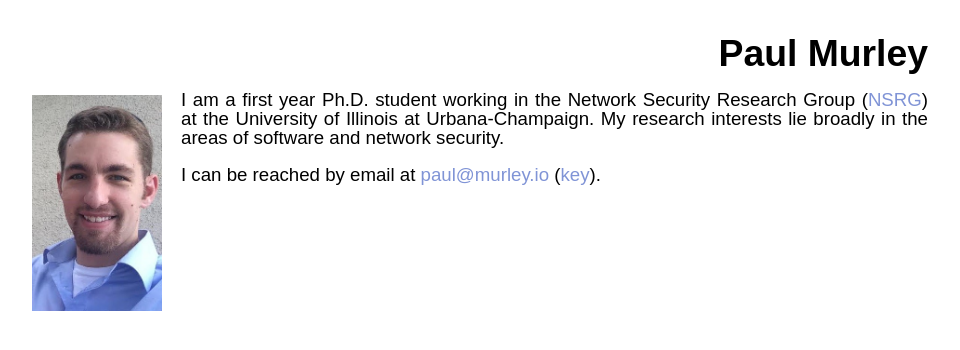
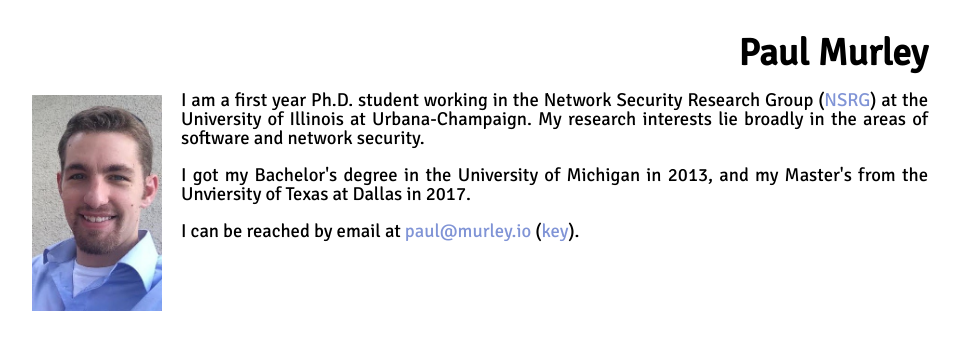
Before and after one commit to pmurley/murley.io, a plain HTML site: page index.html in a window 1280 px wide. Shown: the whole page, without its empty margins (162-1122 px from the left). Drawn offline with Linux system fonts and the light colour scheme.

Commit message:
Trying to change font

```diff
--- a/css/style.css
+++ b/css/style.css
@@ -3,7 +3,7 @@
 
 body {
   font-size: 14pt;
-  font-family: 'Arvo', sans-serif;
+  font-family: 'Signika', sans-serif;
   color: black;
   line-height: 14pt;
   padding-left: 5pt;
@@ -13,7 +13,7 @@ body {
 
 
 h1 {
-  font: 28pt 'Arvo', sans-serif;
+  font: 28pt 'Signika', sans-serif;
   font-weight: bold;
   line-height: 20pt;
   text-align: right;
--- a/index.html
+++ b/index.html
@@ -4,6 +4,7 @@
   <meta charset="UTF-8">
   <title>Paul Murley</title>
   <link href="/css/style.css" rel="stylesheet" type="text/css">
+  <link href="https://fonts.googleapis.com/css?family=Signika" rel="stylesheet">
 </head>
 
 <body>
@@ -14,14 +15,12 @@
     </div>
     <div>
     	<p>
-    	<img style="float: left; margin: 0px 15px 15px 0px;" src="resources/headshot.jpg" width="130" />
+    	<img style="float: left; margin: 0px 15px 15px 0px;" src="resources/headshot.jpg" width="130">
     	I am a first year Ph.D. student working in the Network Security Research Group
     	(<a href="http://nsrg.ece.illinois.edu/">NSRG</a>) at the University of Illinois at Urbana-Champaign.
-    	My research interests lie broadly in the areas of software and network security.
-    	<br>
-    	<br>
+    	My research interests lie broadly in the areas of software and network security.</p><p>I got my Bachelor's degree in the University of Michigan in 2013, and my Master's from the Unviersity of Texas at Dallas in 2017. </p><p>
     	I can be reached by email at <a href="mailto:paul@murley.io">paul@murley.io</a>
-    	(<a href="https://keys.mailvelope.com/pks/lookup?op=get&search=0x10FAC9D14CB16C17">key</a>).
+    	(<a href="https://keys.mailvelope.com/pks/lookup?op=get&amp;search=0x10FAC9D14CB16C17">key</a>).
     	</p>
     </div>
 	 </div>
```
